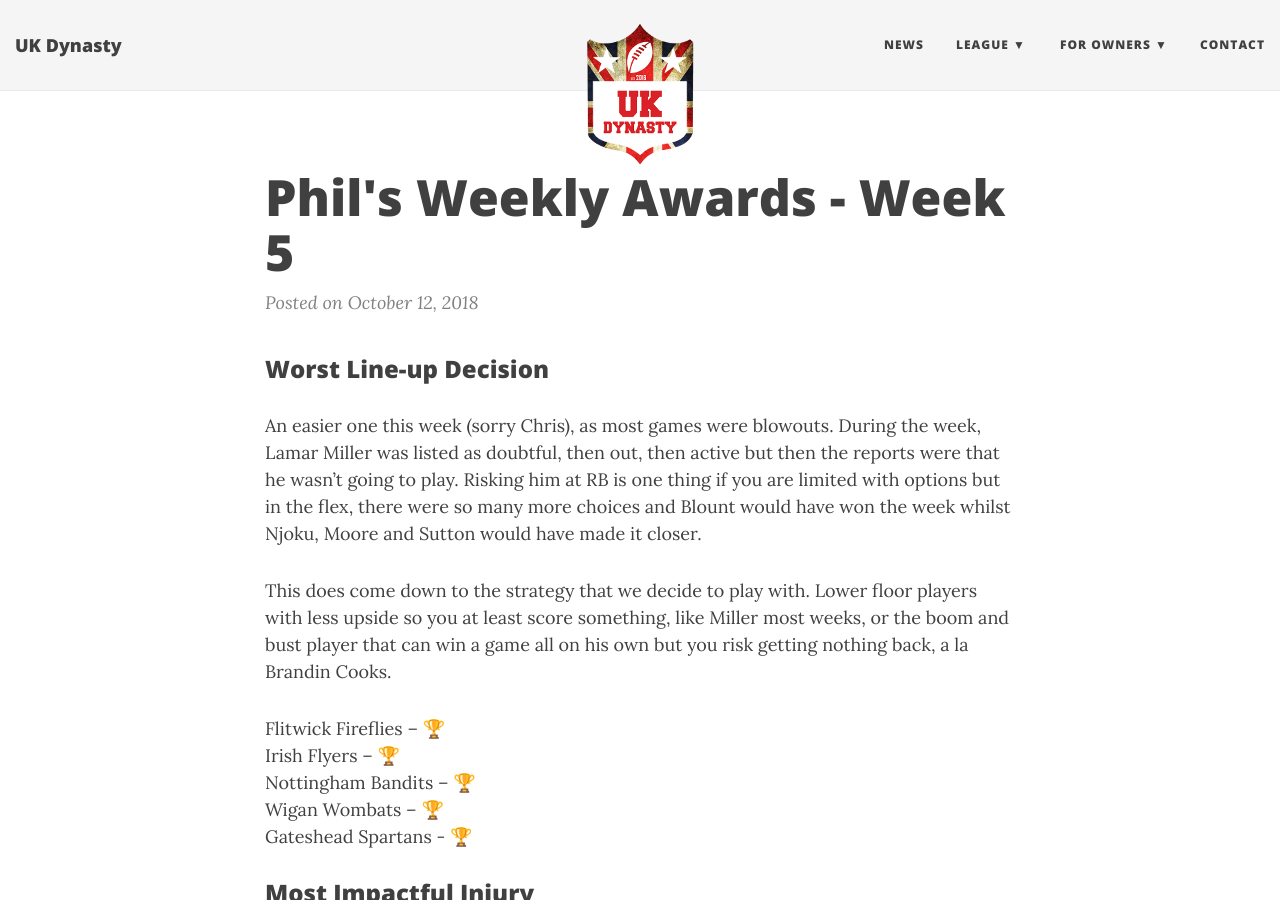
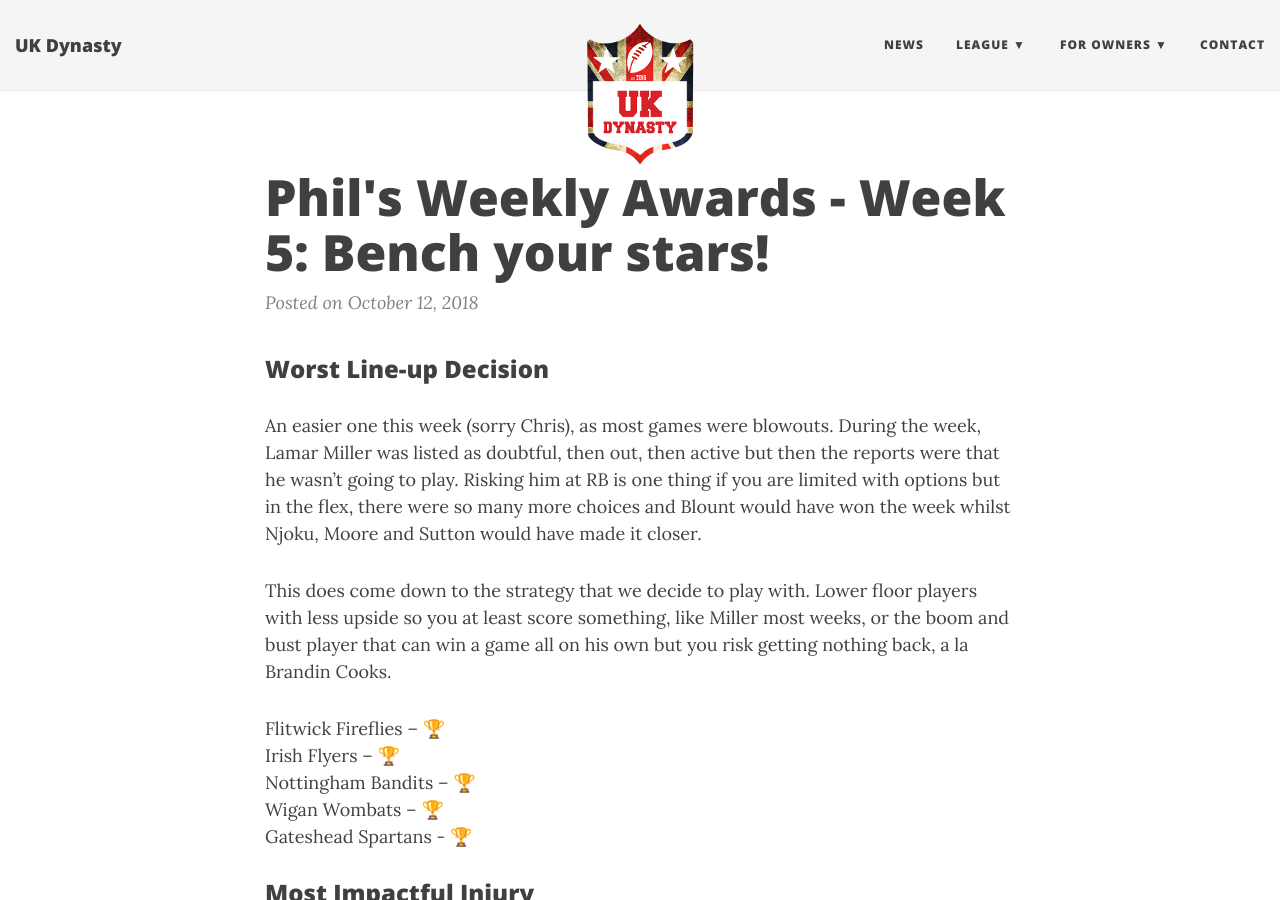
Before and after one commit to UKDynasty/ukdynasty.github.io, a Jekyll site: the page built from _posts/2018-10-12-weekly-awards-week-5.md, in a window 1280 px wide and 900 px high. Built offline with Jekyll 4.4.1, drawn with Linux system fonts in a browser that asks for light colours; nearby versions of some CDN libraries.

Commit message:
Add title

```diff
--- a/_posts/2018-10-12-weekly-awards-week-5.md
+++ b/_posts/2018-10-12-weekly-awards-week-5.md
@@ -1,6 +1,6 @@
 ---
 published: true
-title: "Phil's Weekly Awards - Week 5"
+title: "Phil's Weekly Awards - Week 5: Bench your stars!"
 layout: post
 date: 2018-10-12T00:00:00.000Z
 categories: league-news awards
```
